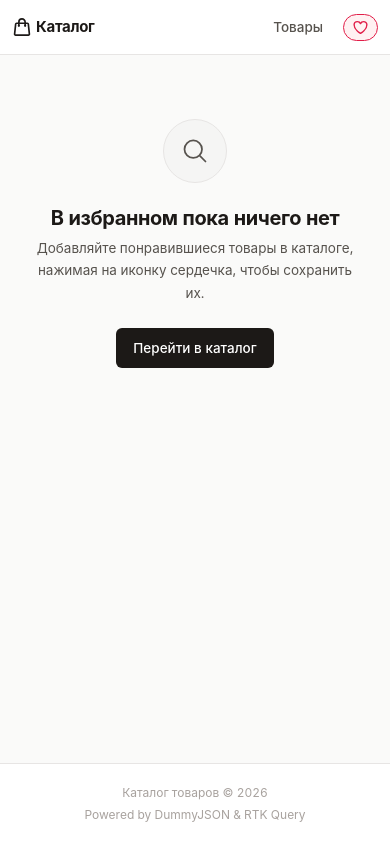
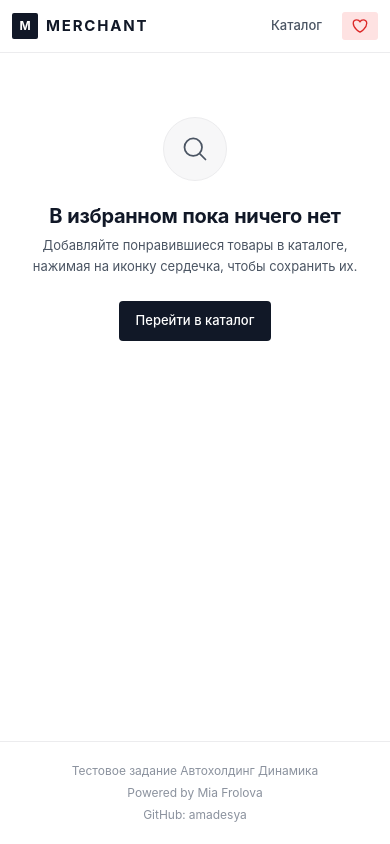
Before and after one commit to amadesya/Dinamic_TestTask, a React (Vite) app in the folder product-catalog/: page /favorites in a window 390 px wide. Built offline with nearby package versions, Linux system fonts and the light colour scheme.

Commit message:
Refactor styles and improve layout for better UI consistency and responsiveness

```diff
--- a/product-catalog/src/components/Catalog/FilterPanel.module.scss
+++ b/product-catalog/src/components/Catalog/FilterPanel.module.scss
@@ -9,11 +9,8 @@
     display: flex;
     flex-direction: column;
     gap: $spacing-xl;
-    background-color: $color-bg-surface;
-    border: 1px solid $color-border;
-    border-radius: $radius-lg;
-    padding: $spacing-xl;
-    box-shadow: $shadow-xs;
+    background-color: transparent;
+    padding: 0;
   }
 }
 
@@ -26,7 +23,7 @@
 }
 
 .title {
-  font-size: $font-size-base;
+  font-size: $font-size-sm;
   font-weight: $font-weight-semibold;
   color: $color-text-primary;
   letter-spacing: $letter-spacing-tight;
@@ -35,8 +32,8 @@
   gap: $spacing-xs;
 
   svg {
-    width: 18px;
-    height: 18px;
+    width: 16px;
+    height: 16px;
     color: $color-text-secondary;
   }
 }
@@ -45,8 +42,9 @@
   display: inline-flex;
   align-items: center;
   justify-content: center;
-  width: 18px;
+  min-width: 18px;
   height: 18px;
+  padding: 0 4px;
   border-radius: $radius-full;
   background-color: $color-primary;
   color: $color-text-white;
@@ -74,49 +72,20 @@
   display: flex;
   flex-direction: column;
   gap: $spacing-xs;
+  padding-bottom: $spacing-lg;
+  border-bottom: 1px solid $color-border;
+
+  &:last-of-type {
+    border-bottom: none;
+    padding-bottom: 0;
+  }
 }
 
 .sectionTitle {
   font-size: $font-size-xs;
   font-weight: $font-weight-semibold;
-  color: $color-text-secondary;
-  text-transform: uppercase;
-  letter-spacing: $letter-spacing-caps;
-}
-
-.sortGrid {
-  display: grid;
-  grid-template-columns: 1fr auto;
-  gap: $spacing-xs;
-  align-items: flex-end;
-}
-
-.orderToggleBtn {
-  height: 40px;
-  width: 40px;
-  display: flex;
-  align-items: center;
-  justify-content: center;
-  background-color: $color-bg-secondary;
-  border: 1px solid $color-border;
-  border-radius: $radius-md;
-  color: $color-text-secondary;
-  cursor: pointer;
-  transition: all $transition-fast;
-
-  &:hover {
-    background-color: $color-bg-tertiary;
-    color: $color-text-primary;
-    border-color: $color-border-hover;
-  }
-
-  svg {
-    width: 16px;
-    height: 16px;
-    transition: transform $transition-fast;
-  }
-
-  @include focus-ring;
+  color: $color-text-primary;
+  letter-spacing: 0;
 }
 
 .dateRange {
@@ -128,64 +97,56 @@
 .dateRow {
   display: flex;
   flex-direction: column;
-  gap: $spacing-2xs;
+  gap: 3px;
 }
 
 .dateLabel {
-  font-size: $font-size-xs;
+  font-size: $font-size-2xs;
   color: $color-text-muted;
 }
 
 .dateInput {
   width: 100%;
   height: 38px;
-  padding: 0 $spacing-md;
+  padding: 0 $spacing-sm;
   border: 1px solid $color-border;
-  border-radius: $radius-md;
+  border-radius: $radius-sm;
+  font-size: $font-size-xs;
+  color: $color-text-primary;
   background-color: $color-bg-surface;
-  font-size: $font-size-sm;
-  color: $color-text-primary;
-  outline: none;
   transition: border-color $transition-fast;
 
-  &:hover {
-    border-color: $color-border-hover;
+  &:focus {
+    border-color: $color-border-focus;
+    outline: none;
   }
-
-  @include focus-ring;
 }
 
-// Mobile Trigger Button
+// Mobile Trigger Button (visible only on mobile)
 .mobileTrigger {
   display: flex;
   align-items: center;
   justify-content: center;
-  gap: $spacing-sm;
+  gap: $spacing-xs;
   width: 100%;
   height: 42px;
+  padding: 0 $spacing-md;
   background-color: $color-bg-surface;
   border: 1px solid $color-border;
-  border-radius: $radius-md;
+  border-radius: $radius-sm;
   font-size: $font-size-sm;
   font-weight: $font-weight-medium;
   color: $color-text-primary;
   cursor: pointer;
   transition: all $transition-fast;
-  box-shadow: $shadow-xs;
-
-  &:hover {
-    border-color: $color-border-hover;
-    background-color: $color-bg-secondary;
-  }
 
   svg {
     width: 18px;
     height: 18px;
-    color: $color-text-secondary;
   }
 
   @include tablet-up {
-    display: none !important;
+    display: none;
   }
 }
 
@@ -196,12 +157,8 @@
   @include mobile {
     display: block;
     position: fixed;
-    top: 0;
-    left: 0;
-    right: 0;
-    bottom: 0;
-    background-color: rgba(28, 25, 23, 0.45);
-    backdrop-filter: blur(4px);
+    inset: 0;
+    background-color: rgba(0, 0, 0, 0.4);
     z-index: $z-drawer-backdrop;
     opacity: 0;
     pointer-events: none;
@@ -211,10 +168,6 @@
       opacity: 1;
       pointer-events: auto;
     }
-  }
-
-  @include tablet-up {
-    display: none !important;
   }
 }
 
@@ -228,12 +181,12 @@
     top: 0;
     right: 0;
     bottom: 0;
-    width: 88%;
-    max-width: 380px;
+    width: 320px;
+    max-width: 85vw;
     background-color: $color-bg-surface;
     z-index: $z-drawer;
+    padding: $spacing-xl;
     overflow-y: auto;
-    padding: $spacing-xl;
     transform: translateX(100%);
     transition: transform $transition-base;
     box-shadow: $shadow-lg;
@@ -242,52 +195,35 @@
       transform: translateX(0);
     }
   }
-
-  @include tablet-up {
-    display: none !important;
-  }
 }
 
 .drawerHeader {
   display: flex;
   align-items: center;
   justify-content: space-between;
-  margin-bottom: $spacing-xl;
   padding-bottom: $spacing-md;
+  margin-bottom: $spacing-md;
   border-bottom: 1px solid $color-border;
 }
 
-.drawerTitle {
-  font-size: $font-size-lg;
-  font-weight: $font-weight-bold;
-  color: $color-text-primary;
-}
-
 .drawerCloseBtn {
-  display: flex;
-  align-items: center;
-  justify-content: center;
-  width: 32px;
-  height: 32px;
-  border-radius: $radius-full;
-  background-color: $color-bg-secondary;
-  border: 1px solid $color-border;
+  font-size: 24px;
+  line-height: 1;
+  color: $color-text-muted;
+  background: none;
+  border: none;
   cursor: pointer;
-  font-size: 16px;
-  line-height: 1;
-  color: $color-text-secondary;
-  transition: all $transition-fast;
+  padding: 0 4px;
 
   &:hover {
-    background-color: $color-bg-tertiary;
     color: $color-text-primary;
   }
 }
 
 .drawerFooter {
-  margin-top: auto;
-  padding-top: $spacing-xl;
   display: flex;
   flex-direction: column;
   gap: $spacing-sm;
+  margin-top: auto;
+  padding-top: $spacing-xl;
 }
--- a/product-catalog/src/components/Layout/Header.module.scss
+++ b/product-catalog/src/components/Layout/Header.module.scss
@@ -5,8 +5,7 @@
   position: sticky;
   top: 0;
   z-index: $z-sticky;
-  background-color: rgba(255, 255, 255, 0.95);
-  backdrop-filter: blur(8px);
+  background-color: $color-bg-surface;
   border-bottom: 1px solid $color-border;
 }
 
@@ -14,7 +13,7 @@
   max-width: $container-max-width;
   margin: 0 auto;
   padding: 0 $spacing-2xl;
-  height: 60px;
+  height: 64px;
   display: flex;
   align-items: center;
   justify-content: space-between;
@@ -22,43 +21,49 @@
 
   @include tablet-down {
     padding: 0 $spacing-lg;
+    height: 58px;
   }
 
   @include mobile {
     padding: 0 $spacing-md;
-    height: 54px;
+    height: 52px;
   }
 }
 
 .logo {
   display: flex;
   align-items: center;
-  gap: $spacing-xs;
-  font-size: $font-size-lg;
-  font-weight: $font-weight-bold;
-  letter-spacing: $letter-spacing-tight;
+  gap: $spacing-sm;
+  text-decoration: none;
   color: $color-text-primary;
-  text-decoration: none;
   transition: opacity $transition-fast;
 
   &:hover {
     opacity: 0.8;
   }
 
-  svg {
-    width: 22px;
-    height: 22px;
-    color: $color-primary;
-  }
+  @include focus-ring;
+}
 
-  @include mobile {
-    font-size: $font-size-base;
+.logoMark {
+  display: inline-flex;
+  align-items: center;
+  justify-content: center;
+  width: 26px;
+  height: 26px;
+  background-color: $color-primary;
+  color: $color-text-white;
+  font-size: $font-size-xs;
+  font-weight: $font-weight-bold;
+  letter-spacing: 0;
+  border-radius: $radius-xs;
+}
 
-    svg {
-      width: 20px;
-      height: 20px;
-    }
-  }
+.logoText {
+  font-size: $font-size-md;
+  font-weight: $font-weight-bold;
+  letter-spacing: 0.12em;
+  text-transform: uppercase;
 }
 
 .nav {
@@ -68,15 +73,38 @@
 }
 
 .navLink {
-  position: relative;
   display: inline-flex;
   align-items: center;
-  gap: $spacing-xs;
   padding: $spacing-xs $spacing-md;
   border-radius: $radius-sm;
   color: $color-text-secondary;
   font-weight: $font-weight-medium;
   font-size: $font-size-sm;
+  transition: color $transition-fast;
+
+  &:hover {
+    color: $color-text-primary;
+  }
+
+  &.active {
+    color: $color-text-primary;
+    font-weight: $font-weight-semibold;
+  }
+
+  @include focus-ring;
+}
+
+.favoritesButton {
+  position: relative;
+  display: inline-flex;
+  align-items: center;
+  gap: $spacing-xs;
+  padding: 6px $spacing-md;
+  border-radius: $radius-sm;
+  color: $color-text-secondary;
+  font-size: $font-size-sm;
+  font-weight: $font-weight-medium;
+  border: 1px solid transparent;
   transition: all $transition-fast;
 
   &:hover {
@@ -85,44 +113,16 @@
   }
 
   &.active {
-    color: $color-text-primary;
-    background-color: $color-bg-secondary;
-    font-weight: $font-weight-semibold;
-  }
-}
-
-.favoritesButton {
-  position: relative;
-  display: inline-flex;
-  align-items: center;
-  gap: $spacing-xs;
-  padding: $spacing-xs $spacing-md;
-  border-radius: $radius-full;
-  background-color: $color-bg-surface;
-  border: 1px solid $color-border;
-  color: $color-text-primary;
-  font-size: $font-size-sm;
-  font-weight: $font-weight-medium;
-  text-decoration: none;
-  transition: all $transition-fast;
-
-  &:hover {
-    border-color: $color-favorite-light;
+    color: $color-favorite;
     background-color: $color-favorite-light;
-    color: $color-favorite;
-  }
-
-  &.active {
-    border-color: $color-favorite;
-    background-color: $color-favorite-light;
-    color: $color-favorite;
   }
 
   svg {
-    width: 17px;
-    height: 17px;
-    color: $color-favorite;
+    width: 18px;
+    height: 18px;
   }
+
+  @include focus-ring;
 
   @include mobile {
     padding: $spacing-xs $spacing-sm;
@@ -141,7 +141,7 @@
   height: 18px;
   padding: 0 5px;
   border-radius: $radius-full;
-  background-color: $color-favorite;
+  background-color: $color-primary;
   color: $color-text-white;
   font-size: $font-size-2xs;
   font-weight: $font-weight-bold;
--- a/product-catalog/src/components/Layout/Header.tsx
+++ b/product-catalog/src/components/Layout/Header.tsx
@@ -10,11 +10,9 @@ export const Header: React.FC = () => {
   return (
     <header className={styles.header}>
       <div className={styles.container}>
-        <Link to="/" className={styles.logo}>
-          <svg viewBox="0 0 24 24" fill="none" stroke="currentColor" strokeWidth="2">
-            <path strokeLinecap="round" strokeLinejoin="round" d="M15.75 10.5V6a3.75 3.75 0 1 0-7.5 0v4.5m11.356-1.993 1.263 12c.07.665-.45 1.243-1.119 1.243H4.25a1.125 1.125 0 0 1-1.12-1.243l1.264-12A1.125 1.125 0 0 1 5.513 7.5h12.974c.576 0 1.059.435 1.119 1.007ZM8.625 10.5a.375.375 0 1 1-.75 0 .375.375 0 0 1 .75 0Zm7.5 0a.375.375 0 1 1-.75 0 .375.375 0 0 1 .75 0Z" />
-          </svg>
-          <span>Каталог</span>
+        <Link to="/" className={styles.logo} aria-label="MERCHANT Главная">
+          <span className={styles.logoMark}>M</span>
+          <span className={styles.logoText}>MERCHANT</span>
         </Link>
 
         <nav className={styles.nav}>
@@ -25,7 +23,7 @@ export const Header: React.FC = () => {
               `${styles.navLink} ${isActive ? styles.active : ''}`
             }
           >
-            Товары
+            Каталог
           </NavLink>
 
           <NavLink
@@ -39,9 +37,13 @@ export const Header: React.FC = () => {
               viewBox="0 0 24 24"
               fill={favoritesCount > 0 ? 'currentColor' : 'none'}
               stroke="currentColor"
-              strokeWidth="2"
+              strokeWidth="1.75"
             >
-              <path strokeLinecap="round" strokeLinejoin="round" d="M21 8.25c0-2.485-2.099-4.5-4.688-4.5-1.935 0-3.597 1.126-4.312 2.733-.715-1.607-2.377-2.733-4.313-2.733C5.1 3.75 3 5.765 3 8.25c0 7.22 9 12 9 12s9-4.78 9-12Z" />
+              <path
+                strokeLinecap="round"
+                strokeLinejoin="round"
+                d="M21 8.25c0-2.485-2.099-4.5-4.688-4.5-1.935 0-3.597 1.126-4.312 2.733-.715-1.607-2.377-2.733-4.313-2.733C5.1 3.75 3 5.765 3 8.25c0 7.22 9 12 9 12s9-4.78 9-12Z"
+              />
             </svg>
             <span className={styles.label}>Избранное</span>
             {favoritesCount > 0 && (
--- a/product-catalog/src/components/Layout/Layout.tsx
+++ b/product-catalog/src/components/Layout/Layout.tsx
@@ -14,8 +14,9 @@ export const Layout: React.FC = () => {
       </main>
       <footer className={styles.footer}>
         <div className={styles.footerContainer}>
-          <span>Каталог товаров &copy; {CURRENT_YEAR}</span>
-          <span>Powered by DummyJSON &amp; RTK Query</span>
+          <span>Тестовое задание Автохолдинг Динамика</span>
+          <span>Powered by Mia Frolova</span>
+          <span>GitHub: amadesya</span>
         </div>
       </footer>
     </div>
--- a/product-catalog/src/components/Product/ProductCard.module.scss
+++ b/product-catalog/src/components/Product/ProductCard.module.scss
@@ -7,10 +7,9 @@
   flex-direction: column;
   background-color: $color-bg-surface;
   border: 1px solid $color-border;
-  border-radius: $radius-lg;
+  border-radius: $radius-md;
   overflow: hidden;
   transition: border-color $transition-fast, box-shadow $transition-fast;
-  box-shadow: $shadow-card;
   text-decoration: none;
   color: inherit;
   height: 100%;
@@ -18,10 +17,6 @@
   &:hover {
     border-color: $color-border-hover;
     box-shadow: $shadow-card-hover;
-
-    .thumbnail {
-      transform: scale(1.03);
-    }
   }
 
   @include focus-ring;
@@ -31,11 +26,11 @@
   position: relative;
   width: 100%;
   aspect-ratio: 1 / 1;
-  background-color: #f7f7f6;
+  background-color: $color-bg-secondary;
   display: flex;
   align-items: center;
   justify-content: center;
-  padding: $spacing-lg;
+  padding: $spacing-md;
   overflow: hidden;
 }
 
@@ -53,8 +48,7 @@
   width: auto;
   height: auto;
   object-fit: contain;
-  transition: transform $transition-base;
-  mix-blend-mode: multiply;
+  transition: opacity $transition-fast;
 }
 
 .imageFallback {
@@ -66,8 +60,8 @@
   gap: $spacing-xs;
 
   svg {
-    width: 32px;
-    height: 32px;
+    width: 28px;
+    height: 28px;
   }
 
   span {
@@ -83,28 +77,23 @@
   display: flex;
   align-items: center;
   justify-content: center;
-  width: 34px;
-  height: 34px;
+  width: 32px;
+  height: 32px;
   border-radius: $radius-full;
-  background-color: rgba(255, 255, 255, 0.92);
-  backdrop-filter: blur(4px);
+  background-color: rgba(255, 255, 255, 0.85);
   color: $color-text-secondary;
-  border: 1px solid rgba(231, 229, 228, 0.8);
-  box-shadow: $shadow-xs;
+  border: none;
   cursor: pointer;
-  transition: all $transition-fast;
+  transition: color $transition-fast, background-color $transition-fast;
 
   &:hover {
-    transform: scale(1.08);
     color: $color-favorite;
     background-color: #ffffff;
-    border-color: $color-favorite-light;
   }
 
   &.active {
     color: $color-favorite;
     background-color: #ffffff;
-    border-color: $color-favorite;
 
     svg {
       fill: $color-favorite;
@@ -112,13 +101,8 @@
   }
 
   svg {
-    width: 18px;
-    height: 18px;
-    transition: transform $transition-fast;
-  }
-
-  &:active svg {
-    transform: scale(0.9);
+    width: 17px;
+    height: 17px;
   }
 
   @include focus-ring;
@@ -134,13 +118,13 @@
 .discountBadge {
   display: inline-flex;
   align-items: center;
-  padding: 3px 7px;
+  padding: 3px 6px;
   border-radius: $radius-xs;
   background-color: $color-primary;
   color: $color-text-white;
   font-size: $font-size-2xs;
-  font-weight: $font-weight-bold;
-  letter-spacing: $letter-spacing-wide;
+  font-weight: $font-weight-semibold;
+  letter-spacing: 0;
   line-height: 1;
 }
 
@@ -148,20 +132,16 @@
   display: flex;
   flex-direction: column;
   flex: 1;
-  padding: $spacing-lg;
-  gap: $spacing-xs;
-
-  @include mobile {
-    padding: $spacing-md;
-  }
+  padding: $spacing-md;
+  gap: 4px;
 }
 
 .category {
   font-size: $font-size-2xs;
-  font-weight: $font-weight-semibold;
+  font-weight: $font-weight-medium;
   color: $color-text-muted;
-  text-transform: uppercase;
-  letter-spacing: $letter-spacing-caps;
+  text-transform: capitalize;
+  letter-spacing: 0;
 }
 
 .title {
@@ -182,22 +162,23 @@
   display: flex;
   align-items: center;
   justify-content: space-between;
-  margin-top: $spacing-sm;
+  margin-top: $spacing-xs;
   font-size: $font-size-xs;
 }
 
 .rating {
-  display: flex;
+  display: inline-flex;
   align-items: center;
   gap: 3px;
-  font-weight: $font-weight-semibold;
-  color: $color-rating-dark;
+  font-size: $font-size-xs;
+  font-weight: $font-weight-medium;
+  color: $color-text-secondary;
 
   svg {
-    width: 13px;
-    height: 13px;
-    fill: $color-rating;
-    color: $color-rating;
+    width: 12px;
+    height: 12px;
+    fill: $color-rating-star;
+    color: $color-rating-star;
   }
 }
 
@@ -207,12 +188,10 @@
 
   &.lowStock {
     color: $color-warning;
-    font-weight: $font-weight-medium;
   }
 
   &.outOfStock {
     color: $color-error;
-    font-weight: $font-weight-medium;
   }
 }
 
@@ -221,12 +200,12 @@
   align-items: baseline;
   gap: $spacing-sm;
   margin-top: $spacing-xs;
-  padding-top: $spacing-sm;
+  padding-top: $spacing-xs;
   border-top: 1px solid $color-border;
 }
 
 .price {
-  font-size: $font-size-lg;
+  font-size: $font-size-md;
   font-weight: $font-weight-bold;
   color: $color-text-primary;
   letter-spacing: $letter-spacing-tight;
--- a/product-catalog/src/styles/_variables.scss
+++ b/product-catalog/src/styles/_variables.scss
@@ -1,60 +1,62 @@
-// Modern Editorial Commerce Palette
-$color-bg-body: #fafaf9;        // Warm stone canvas
-$color-bg-surface: #ffffff;     // Crisp white surface
-$color-bg-secondary: #f5f5f4;   // Warm light stone
-$color-bg-tertiary: #e7e5e4;    // Neutral divider/hover
+// Editorial Commerce Palette
+// Clean, high-contrast, authentic retail aesthetics (inspired by modern European commerce: COS, Farfetch, Dyson)
+$color-bg-body: #ffffff;        // Pure clean canvas
+$color-bg-surface: #ffffff;     // Card surface
+$color-bg-secondary: #f7f7f8;   // Subtle photo canvas / input fill
+$color-bg-tertiary: #f0f0f2;    // Hover & tag background
 $color-bg-elevated: #ffffff;
 
-// Typography Colors
-$color-text-primary: #1c1917;   // Warm ink (stone-900)
-$color-text-secondary: #57534e; // Refined secondary (stone-600)
-$color-text-muted: #a8a29e;     // Stone-400
+// High-Contrast Typography
+$color-text-primary: #111827;   // Deep black ink
+$color-text-secondary: #4b5563; // Neutral body text
+$color-text-muted: #8b929e;     // Subtle meta text
 $color-text-white: #ffffff;
 
-// Borders & Rules
-$color-border: #e7e5e4;         // Delicate hairline border
-$color-border-hover: #d6d3d1;   // Stone-300
-$color-border-focus: #1c1917;   // High-contrast ink focus ring
+// Hairline Architectural Dividers (no heavy borders)
+$color-border: #ececee;         // Hairline rule
+$color-border-hover: #d1d5db;   // Refined hover border
+$color-border-focus: #111827;   // High-contrast ink focus outline
 
-// Brand & Accents
-$color-primary: #1c1917;        // Editorial ink black
-$color-primary-hover: #292524;  // Stone-800
-$color-primary-active: #0c0a09;
-$color-primary-light: #f5f5f4;
+// Brand Roles
+$color-primary: #111827;        // Pure ink black primary
+$color-primary-hover: #1f2937;  // Soft dark slate
+$color-primary-active: #000000;
+$color-primary-light: #f3f4f6;
 
-$color-accent: #2563eb;         // Clean sapphire accent if needed
-$color-accent-light: #eff6ff;
+$color-accent: #111827;         // Minimalist black accent
+$color-accent-light: #f3f4f6;
 
-$color-secondary: #57534e;
-$color-secondary-hover: #44403c;
-$color-secondary-light: #f5f5f4;
+$color-secondary: #4b5563;
+$color-secondary-hover: #374151;
+$color-secondary-light: #f9fafb;
 
-// Feedback & Badges
-$color-success: #15803d;
+// Commercial Feedback & Tags
+$color-success: #15803d;        // Clean green
 $color-success-light: #f0fdf4;
-$color-warning: #b45309;
+$color-warning: #b45309;        // Amber warning
 $color-warning-light: #fefce8;
-$color-error: #b91c1c;
+$color-error: #dc2626;          // Pure retail red
 $color-error-light: #fef2f2;
-$color-error-hover: #991b1b;
+$color-error-hover: #b91c1c;
 
-$color-favorite: #e11d48;
-$color-favorite-hover: #be123c;
-$color-favorite-light: #fff1f2;
+$color-favorite: #dc2626;       // Carmine red favorite
+$color-favorite-hover: #b91c1c;
+$color-favorite-light: #fee2e2;
 
-$color-rating: #d97706;
-$color-rating-light: #fef3c7;
-$color-rating-dark: #b45309;
+$color-rating: #111827;         // Neutral dark rating badge
+$color-rating-star: #eab308;    // Clean golden star
+$color-rating-light: #fef9c3;
+$color-rating-dark: #854d0e;
 
 // Typography Scale
-$font-family-base: -apple-system, BlinkMacSystemFont, 'Segoe UI', Roboto, 'Helvetica Neue', Arial, sans-serif;
-$font-family-serif: 'Georgia', 'Cambria', 'Times New Roman', serif;
+$font-family-base: -apple-system, BlinkMacSystemFont, 'Segoe UI', 'Helvetica Neue', Arial, sans-serif;
+$font-family-serif: 'Georgia', 'Cambria', serif;
 $font-family-mono: ui-monospace, SFMono-Regular, Menlo, Monaco, Consolas, monospace;
 
 $font-size-2xs: 0.6875rem; // 11px
 $font-size-xs: 0.75rem;    // 12px
-$font-size-sm: 0.84375rem; // 13.5px
-$font-size-base: 0.9375rem;// 15px
+$font-size-sm: 0.8125rem;  // 13px
+$font-size-base: 0.875rem; // 14px
 $font-size-md: 0.9375rem;  // 15px
 $font-size-lg: 1.0625rem;  // 17px
 $font-size-xl: 1.25rem;    // 20px
@@ -67,15 +69,15 @@ $font-weight-medium: 500;
 $font-weight-semibold: 600;
 $font-weight-bold: 700;
 
-$letter-spacing-tight: -0.02em;
+$letter-spacing-tight: -0.015em;
 $letter-spacing-normal: 0em;
-$letter-spacing-wide: 0.04em;
-$letter-spacing-caps: 0.08em;
+$letter-spacing-wide: 0.02em;
+$letter-spacing-caps: 0.06em;
 
 $line-height-tight: 1.2;
 $line-height-snug: 1.35;
 $line-height-normal: 1.5;
-$line-height-relaxed: 1.65;
+$line-height-relaxed: 1.6;
 
 // Spacing System (4px baseline)
 $spacing-2xs: 2px;
@@ -90,27 +92,27 @@ $spacing-4xl: 40px;
 $spacing-5xl: 48px;
 $spacing-6xl: 64px;
 
-// Border Radii (Disciplined & Architectural)
+// Architectural Radii (Subtle & Disciplined)
 $radius-xs: 2px;
-$radius-sm: 4px;
-$radius-md: 6px;
-$radius-lg: 8px;
-$radius-xl: 12px;
-$radius-2xl: 16px;
+$radius-sm: 3px;
+$radius-md: 4px;
+$radius-lg: 6px;
+$radius-xl: 8px;
+$radius-2xl: 12px;
 $radius-full: 9999px;
 
-// Natural Ambient Shadows
-$shadow-xs: 0 1px 2px rgba(28, 25, 23, 0.04);
-$shadow-sm: 0 1px 3px rgba(28, 25, 23, 0.05), 0 1px 2px rgba(28, 25, 23, 0.03);
-$shadow-md: 0 4px 12px rgba(28, 25, 23, 0.06), 0 1px 3px rgba(28, 25, 23, 0.04);
-$shadow-lg: 0 12px 28px rgba(28, 25, 23, 0.08), 0 4px 8px rgba(28, 25, 23, 0.03);
-$shadow-card: 0 1px 3px rgba(28, 25, 23, 0.04);
-$shadow-card-hover: 0 8px 24px rgba(28, 25, 23, 0.08);
+// Ambient Retail Shadows (Extremely subtle, never muddy)
+$shadow-xs: 0 1px 2px rgba(0, 0, 0, 0.03);
+$shadow-sm: 0 1px 3px rgba(0, 0, 0, 0.04);
+$shadow-md: 0 4px 12px rgba(0, 0, 0, 0.05);
+$shadow-lg: 0 12px 24px rgba(0, 0, 0, 0.07);
+$shadow-card: none; // Retail cards are crisp, separated by clean white space
+$shadow-card-hover: 0 6px 20px rgba(0, 0, 0, 0.06);
 
 // Transitions
-$transition-fast: 140ms cubic-bezier(0.16, 1, 0.3, 1);
-$transition-base: 220ms cubic-bezier(0.16, 1, 0.3, 1);
-$transition-slow: 350ms cubic-bezier(0.16, 1, 0.3, 1);
+$transition-fast: 120ms ease;
+$transition-base: 200ms ease;
+$transition-slow: 300ms ease;
 
 // Z-Index Stack
 $z-dropdown: 100;
```
Also changed, not shown: product-catalog/src/components/Catalog/FilterPanel.tsx (+28 -39 lines), product-catalog/src/pages/ProductDetailsPage/ProductDetailsPage.module.scss (+13 -16 lines).
